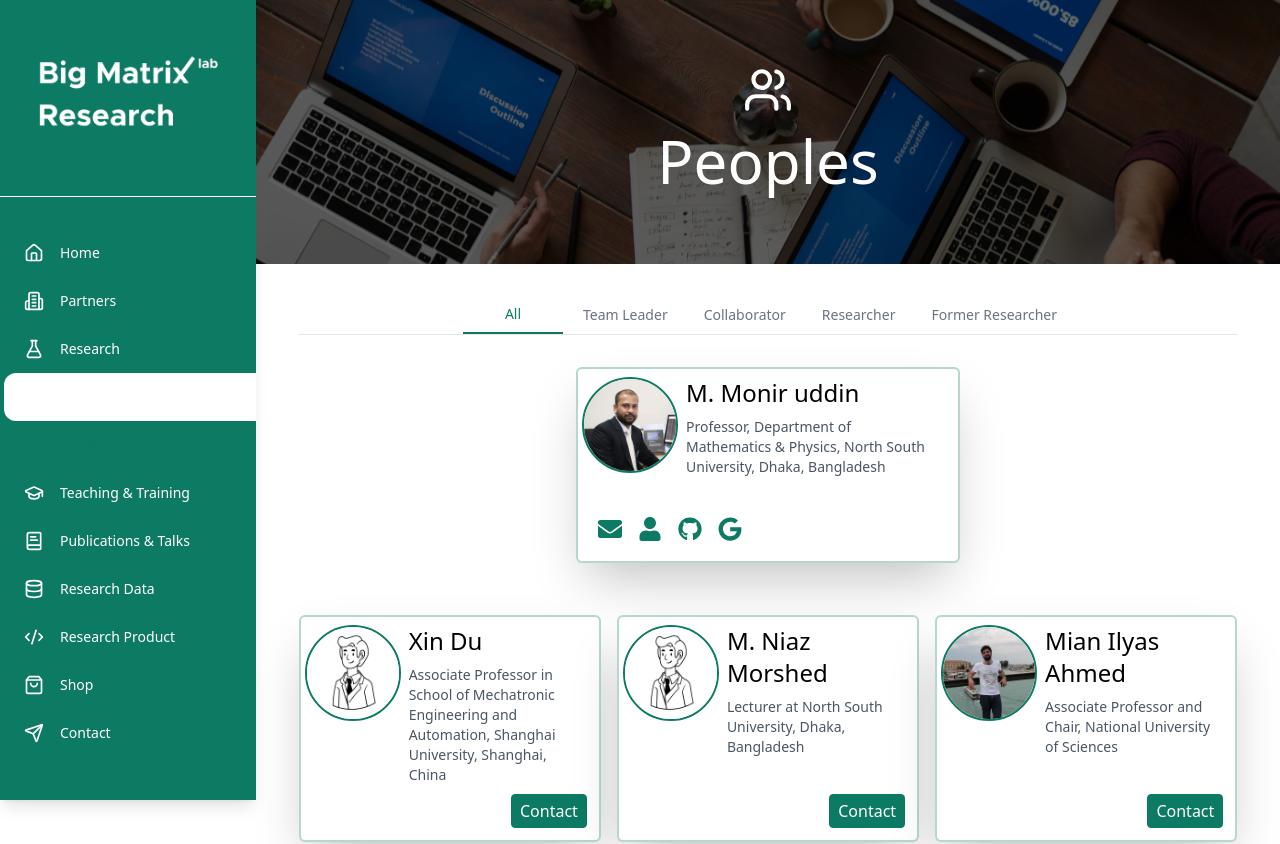
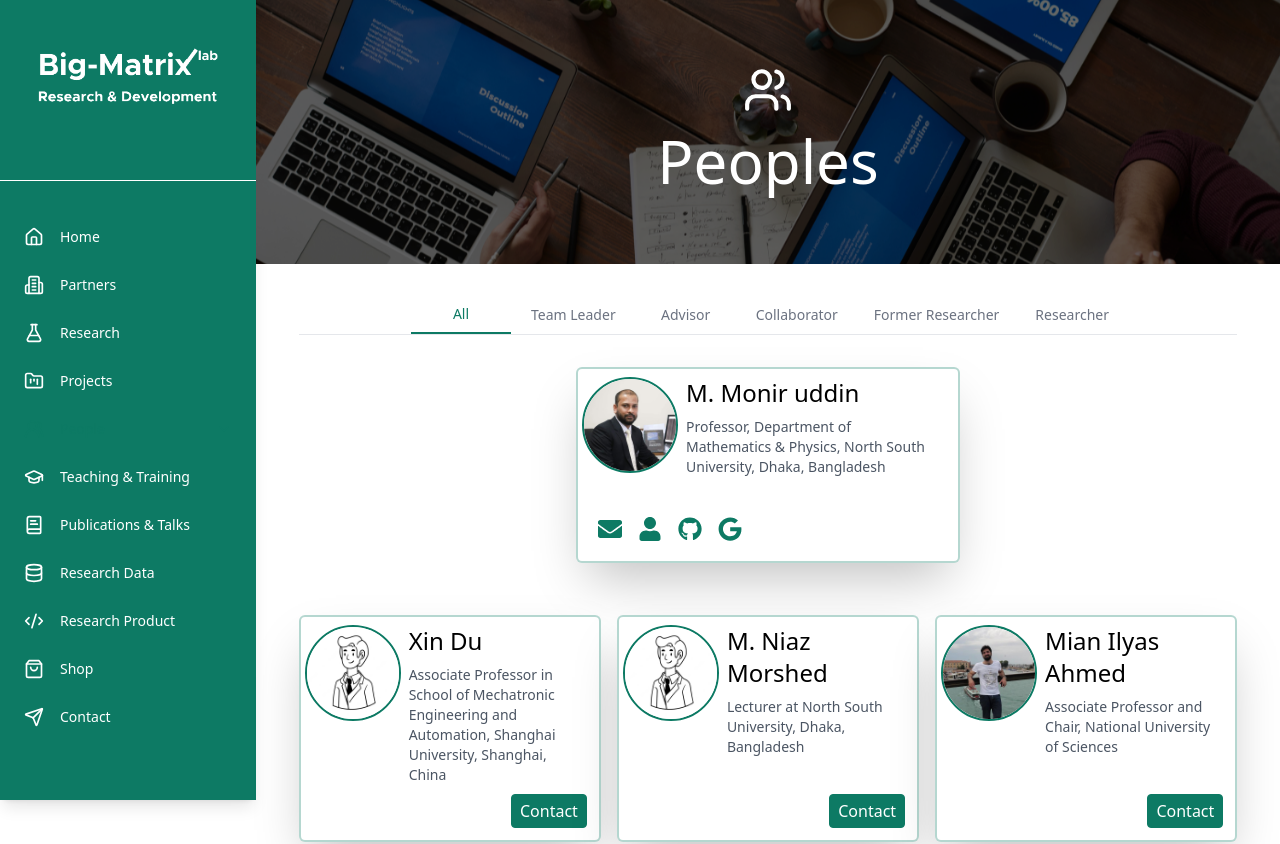
Before and after one commit to MisbahKhan0009/Big-Matrix-React, a React (Vite) app: page /team in a window 1280 px wide. Shown: the top 844 px of the page. Built offline with nearby package versions, Linux system fonts and the light colour scheme.

Commit message:
🔥 fixing sidebar

```diff
--- a/src/Modules/TeamMembers.jsx
+++ b/src/Modules/TeamMembers.jsx
@@ -5,14 +5,14 @@ import { useSearchParams } from "react-router-dom";
 import teamMembersData from "../data/teamMembers.json";
 import Banner from "../Shared/Banner";
 import Card from "../components/ui/card";
-
+import { getUniquePositions } from "../utils/getUniquePositions";
 
 const TeamMembers = () => {
   const [searchParams, setSearchParams] = useSearchParams();
   const [selectedPosition, setSelectedPosition] = useState("All");
   const [filteredMembers, setFilteredMembers] = useState([]);
 
-  const positions = ["All", "Team Leader", "Collaborator", "Researcher", "Former Researcher"];
+  const positions = getUniquePositions(teamMembersData);
 
   // Update the position handler to modify URL
   const handlePositionClick = (position) => {
@@ -57,7 +57,7 @@ const TeamMembers = () => {
               <button
                 key={position}
                 onClick={() => handlePositionClick(position)}
-                className={`px-4 py-2 text-sm font-medium min-w-[100px] transition-all duration-200
+                className={`px-4 py-2 text-sm font-medium min-w-[100px] whitespace-nowrap transition-all duration-200
                   ${selectedPosition === position
                     ? "border-b-2 border-primary text-primary"
                     : "text-gray-500 hover:text-primary hover:border-b-2 hover:border-primary/30"
--- a/src/Shared/Sidebar.jsx
+++ b/src/Shared/Sidebar.jsx
@@ -5,22 +5,20 @@ import { BookText, Database, FlaskConical, FolderKanban, Home, Menu, Send, Users
 
 import { Link, useLocation, useNavigate } from "react-router-dom";
 
+import teamMembersData from "../data/teamMembers.json";
+import { getUniquePositions } from "../utils/getUniquePositions";
+
 const Sidebar = () => {
   const [isOpen, setIsOpen] = useState(false);
   const [isPeopleOpen, setIsPeopleOpen] = useState(false);
   const location = useLocation();
   const navigate = useNavigate();
 
-  const handlePositionClick = (position) => {
-    const formattedPosition = position.toLowerCase().replace(/\s+/g, "-");
-    navigate(`/team?position=${formattedPosition}`);
-    setIsOpen(false);
-    setIsPeopleOpen(false);
-  };
-  const positions = ["All Members", "Team Leader", "Collaborator", "Researcher", "Former Researcher"];
+  const positions = getUniquePositions(teamMembersData);
+
   const menuItems = [
     { title: "Home", path: "/", icon: Home },
-    { title: "Partners", path: "/partners", icon: Building2 }, // Add this line
+    { title: "Partners", path: "/partners", icon: Building2 },
     { title: "Research", path: "/research", icon: FlaskConical },
     { title: "Projects", path: "/projects", icon: FolderKanban },
     { title: "People", path: "/team", icon: Users2 },
@@ -31,16 +29,19 @@ const Sidebar = () => {
     { title: "Shop", path: "/shop", icon: ShoppingBag },
     { title: "Contact", path: "/contact", icon: Send },
   ];
-  // Add this function after the menuItems array
+
   const getPositionIndex = () => {
     if (location.pathname === "/team") {
       const params = new URLSearchParams(location.search);
       const position = params.get("position");
       if (position) {
-        return positions.findIndex((pos) => pos.toLowerCase().replace(/\s+/g, "-") === position);
+        const index = positions.findIndex(
+          (pos) => pos.toLowerCase().replace(/\s+/g, "-") === position
+        );
+        return index >= 0 ? index : 0;
       }
     }
-    return -1;
+    return 0;
   };
 
   const activeIndex = menuItems.findIndex((item) => {
@@ -59,6 +60,7 @@ const Sidebar = () => {
     return item.path === location.pathname;
   });
   const positionIndex = getPositionIndex();
+
   return (
     <>
       {/* Mobile Navbar */}
@@ -96,9 +98,15 @@ const Sidebar = () => {
                         <ul className="bg-secondary/5">
                           {positions.map((position) => (
                             <li key={position}>
-                              <Link to={`/team?position=${position.replace(/\s+/g, "-").toLowerCase()}`} onClick={() => setIsOpen(false)} className="flex items-center pl-16 py-2 text-sm text-secondary hover:bg-secondary/10">
+                              <button
+                                onClick={() => {
+                                  navigate(`/team?position=${position.toLowerCase().replace(/\s+/g, "-")}`);
+                                  setIsOpen(false);
+                                }}
+                                className="flex items-center pl-16 py-2 text-sm text-secondary hover:bg-secondary/10 w-full text-left"
+                              >
                                 {position}
-                              </Link>
+                              </button>
                             </li>
                           ))}
                         </ul>
@@ -107,15 +115,6 @@ const Sidebar = () => {
                   );
                 }
 
-                {
-                  positions.map((position) => (
-                    <li key={position}>
-                      <button onClick={() => handlePositionClick(position)} className="flex items-center pl-16 py-2 text-sm text-secondary hover:bg-secondary/10 w-full text-left">
-                        {position}
-                      </button>
-                    </li>
-                  ));
-                }
                 return (
                   <li key={item.path}>
                     <Link
@@ -137,20 +136,21 @@ const Sidebar = () => {
 
       {/* Desktop Sidebar */}
       <div className="hidden lg:flex fixed left-0 top-0 h-full w-64 shadow-lg bg-primary text-secondary flex-col overflow-hidden">
-        <div className="p-2 border-b border-white">
+        <div className=" border-b border-white">
           <Link to="/">
-          <div className="aspect-square w-full max-w-[180px] mx-auto">
-            <img src="/logo-white.png" alt="Big Matrix" className="w-full h-full object-contain" />
+          <div className=" w-full max-w-[180px] mx-auto">
+            <img src="/logo-white.png" alt="Big Matrix" className="w-full h-full object-fit" />
           </div>
           </Link>
         </div>
 
         <nav className="flex-1 relative py-8">
-          {/* Active Background */}
+          {/* Updated Active Background positioning */}
           <div
             className="absolute left-1 w-full h-12 transition-transform duration-300 ease-in-out z-0"
             style={{
-              transform: location.pathname === "/team" ? `translateY(${3 * 48}px)` : `translateY(${activeIndex * 48}px)`,
+              transform: `translateY(${activeIndex * 48}px)`,
+              opacity: location.pathname === "/team" ? 0 : 1,
             }}
           >
             <div className="absolute inset-0 right-[-24px] bg-secondary rounded-l-xl">
--- a/src/data/teamMembers.json
+++ b/src/data/teamMembers.json
@@ -398,5 +398,25 @@
     "link12": "",
     "position": "Researcher",
     "fields": ["Field2"]
+  },
+  {
+    "id": "22",
+    "name": "Istiak Ahmed",
+    "designation": "Teaching Assistant (TA) & Research Assistant (RA) at North South University, Dhaka, Bangladesh",
+    "photo": "photos/Istiak_Ahmed.jpg",
+    "email": "istiak676@gmail.com",
+    "orcid": "",
+    "github": "",
+    "facebook": "",
+    "google_scholar": "a@a.com",
+    "twitter": "",
+    "linkedin": "",
+    "portfolio": "",
+    "link9": "",
+    "link10": "",
+    "link11": "",
+    "link12": "",
+    "position": "Advisor",
+    "fields": ["Field2"]
   }
 ]
--- /dev/null
+++ b/src/utils/getUniquePositions.js
@@ -0,0 +1,10 @@
+export const getUniquePositions = (teamMembers) => {
+  const positions = ["All", ...new Set(teamMembers.map(member => member.position))];
+  return positions.sort((a, b) => {
+    if (a === "All") return -1;
+    if (b === "All") return 1;
+    if (a === "Team Leader") return -1;
+    if (b === "Team Leader") return 1;
+    return a.localeCompare(b);
+  });
+};
```
Also changed, not shown: public/favicon.png, public/logo-white.png.
